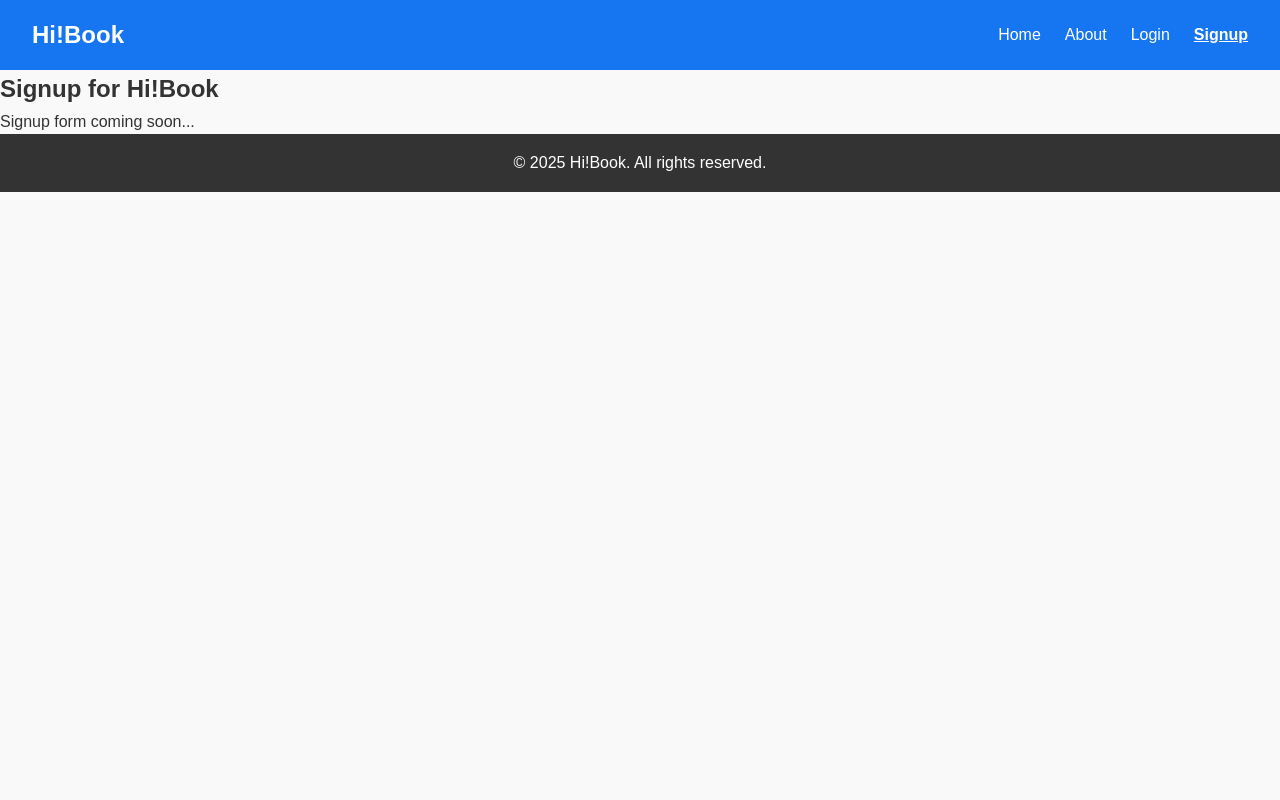
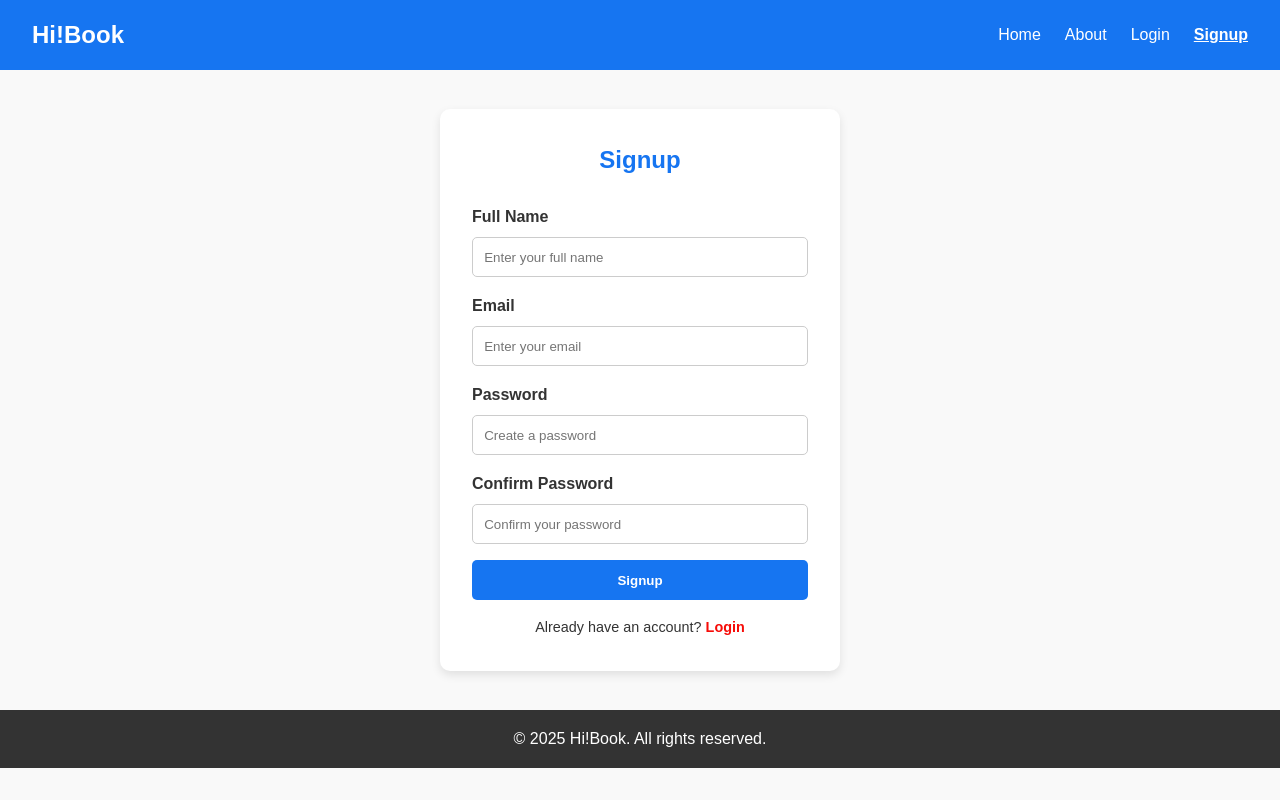
Before and after one commit to JamesHD001/hi-book-app-website, a plain HTML site: page signup.html in a window 1280 px wide. Drawn offline with Linux system fonts and the light colour scheme; files that its build step writes are made by us from their sources.

Commit message:
Implement login and signup forms with styling

```diff
--- a/signup.html
+++ b/signup.html
@@ -7,6 +7,7 @@
   <link rel="stylesheet" href="index.css">
 </head>
 <body>
+  <!-- Navbar -->
   <header class="navbar">
     <div class="logo">Hi!Book</div>
     <div class="menu-toggle" id="menu-toggle">
@@ -24,9 +25,27 @@
     </nav>
   </header>
 
-  <section class="content">
-    <h1>Signup for Hi!Book</h1>
-    <p>Signup form coming soon...</p>
+  <!-- Signup Form -->
+  <section class="form-section">
+    <div class="form-container">
+      <h1>Signup</h1>
+      <form>
+        <label>Full Name</label>
+        <input type="text" placeholder="Enter your full name" required>
+
+        <label>Email</label>
+        <input type="email" placeholder="Enter your email" required>
+
+        <label>Password</label>
+        <input type="password" placeholder="Create a password" required>
+
+        <label>Confirm Password</label>
+        <input type="password" placeholder="Confirm your password" required>
+
+        <button type="submit">Signup</button>
+        <p class="redirect">Already have an account? <a href="login.html">Login</a></p>
+      </form>
+    </div>
   </section>
 
   <footer>
--- a/styles/index.css
+++ b/styles/index.css
@@ -166,10 +166,10 @@ footer {
   transform: rotate(-45deg) translateY(-9px);
 }
 
-/* Mobile Navbar */
+/* Responsive Navbar */
 @media (max-width: 768px) {
   .menu-toggle {
-    display: flex; /* Show hamburger */
+    display: flex;
   }
 
   nav ul {
@@ -178,13 +178,13 @@ footer {
     flex-direction: column;
     background: #1675F1;
     width: 100%;
-    padding: 0 1rem; /* remove padding initially */
+    padding: 0 1rem;
     transition: max-height 0.4s ease, padding 0.3s ease;
   }
 
   nav ul.show {
-    max-height: 300px; /* enough height for links */
-    padding: 1rem;     /* add padding when opened */
+    max-height: 300px;
+    padding: 1rem;
   }
 
   nav ul li {
@@ -199,3 +199,75 @@ nav ul li a.active {
   font-weight: bold;
   text-decoration: underline;
 }
+
+/* Form Section */
+.form-section {
+  display: flex;
+  justify-content: center;
+  align-items: center;
+  min-height: 80vh;
+  background: #f9f9f9;
+  padding: 2rem;
+}
+
+.form-container {
+  background: #fff;
+  padding: 2rem;
+  border-radius: 10px;
+  max-width: 400px;
+  width: 100%;
+  box-shadow: 0px 4px 10px rgba(0,0,0,0.1);
+}
+
+.form-container h1 {
+  margin-bottom: 1.5rem;
+  text-align: center;
+  color: #1675F1;
+}
+
+form label {
+  display: block;
+  margin-bottom: 0.5rem;
+  font-weight: bold;
+  color: #333;
+}
+
+form input {
+  width: 100%;
+  padding: 0.7rem;
+  margin-bottom: 1rem;
+  border: 1px solid #ccc;
+  border-radius: 5px;
+}
+
+form button {
+  width: 100%;
+  padding: 0.8rem;
+  background: #1675F1;
+  color: #fff;
+  font-weight: bold;
+  border: none;
+  border-radius: 5px;
+  cursor: pointer;
+  transition: 0.3s;
+}
+
+form button:hover {
+  background: #125ec4;
+}
+
+.redirect {
+  margin-top: 1rem;
+  text-align: center;
+  font-size: 0.9rem;
+}
+
+.redirect a {
+  color: #F60C08;
+  text-decoration: none;
+  font-weight: bold;
+}
+
+.redirect a:hover {
+  text-decoration: underline;
+}
```
Also changed, not shown: login.html (+16 -3 lines).
